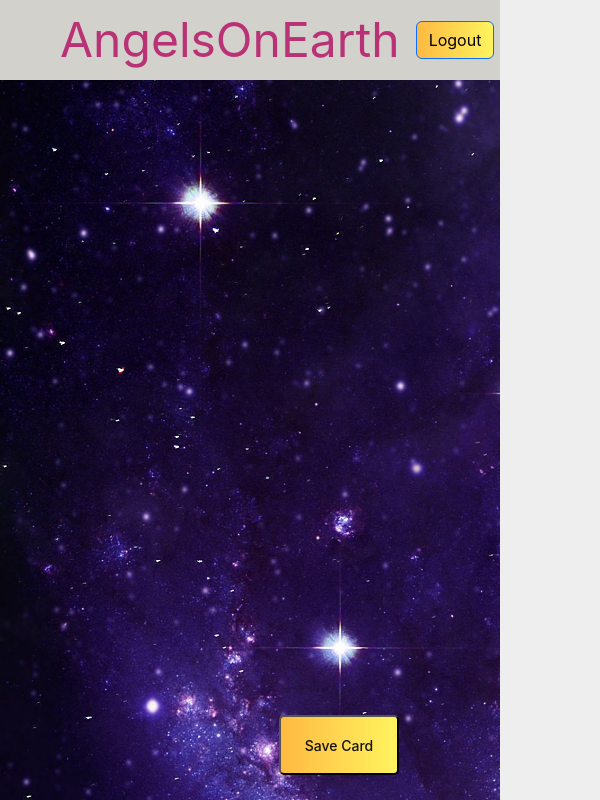
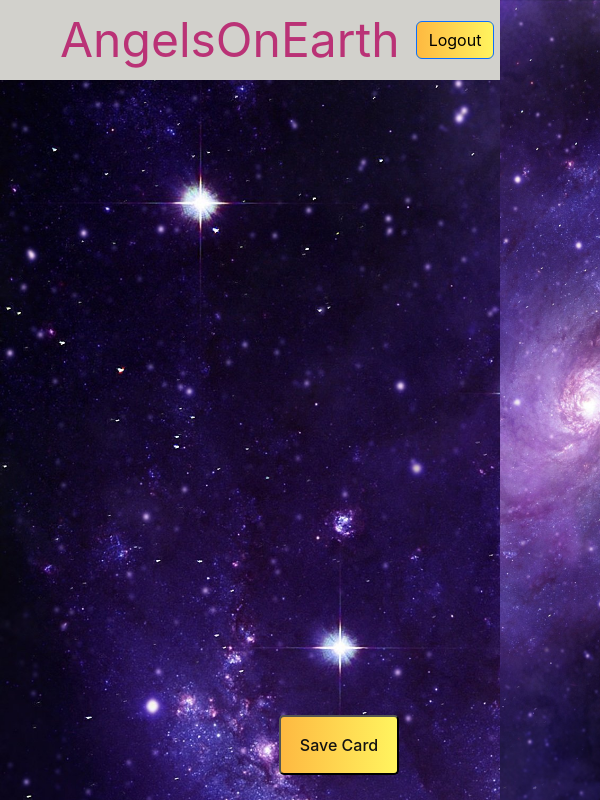
Before and after one commit to Rajankumar001/Oracle_Card, a React (Create React App) app in the folder frontend/: page /displaying-twoCard in a window 600 px wide. Shown: the top 800 px of the page. Built offline with nearby package versions, Linux system fonts and the light colour scheme; sample sign-in values are in the browser's storage; a web font is replaced by a local one.

Commit message:
changes corrected

```diff
--- a/frontend/src/Action/UserAction.js
+++ b/frontend/src/Action/UserAction.js
@@ -1,5 +1,4 @@
 import axios from 'axios';
-// const baseUrl = "http://localhost:8080/";
 export const UserAction=(user)=>async dispatch=>{
   dispatch({type:'SIGNIN_REQUEST'})
   try{
--- a/frontend/src/App.css
+++ b/frontend/src/App.css
@@ -1,6 +1,5 @@
 .app-container{
   width: 99.99%;
-  height:100vh;
   background-image: url('./assets/galaxy background.jpg');
     background-size: cover;
     background-repeat: no-repeat;
--- a/frontend/src/Components/About/About.css
+++ b/frontend/src/Components/About/About.css
@@ -1,6 +1,5 @@
 .About-container{
     width: 100vw;
-    /* height: 100vh; */
     display: flex;
     flex-direction: column;
     justify-content: start;
--- a/frontend/src/Components/BrowseCards/BrowseCard.css
+++ b/frontend/src/Components/BrowseCards/BrowseCard.css
@@ -1,20 +1,3 @@
-#app {
-  height: 100%;
-}
-html,
-body {
-  position: relative;
-  height: 100%;
-}
-
-body {
-  background: #eee;
-  font-family: Helvetica Neue, Helvetica, Arial, sans-serif;
-  font-size: 14px;
-  color: #000;
-  margin: 0;
-  padding: 0;
-}
 
 .swiper {
   padding-top: 30px;
@@ -73,7 +56,7 @@ padding: 10px;
     align-items: center;
     gap: 60px;
     margin-top: 50px;
-    width: 450px;
+    width: 450px !important;
     height: 500px;
     margin: auto;
     padding: 10px;
--- a/frontend/src/Components/DisplayOneCard/DisplayOneCard.css
+++ b/frontend/src/Components/DisplayOneCard/DisplayOneCard.css
@@ -1,11 +1,9 @@
-
 .swiper {
   width: 100%;
   padding-top: 35px;
   padding-bottom: 50px;
   transition: transform 0.4s ease-in-out;
 }
-
 .swiper-slide {
   background-position: center;
   background-size: cover;
@@ -13,8 +11,7 @@
   height: 330px;
   border-radius: 10px;
   transition: transform 0.4s ease-in-out;
-}
-.card{
+}.card{
   width: 260px;
   height: 330px;
   border-radius: 10px;
@@ -31,7 +28,6 @@
   width: 100%;
   border-radius: 10px;
 }
-
 .oneCard-container-displaying{
   padding: 0;
   display: flex;
@@ -108,9 +104,6 @@
   transition: transform 1.4s ease-in-out;
 }
 
-.shake-animation {
-  animation: shake 1.4s ease-in-out;
-}
 .card {
     width: 100%;
     height: 100%;
@@ -139,18 +132,36 @@
   .card.flipped .card-inner {
     transform: rotateY(180deg); /* Apply flip animation */
   }
+@media screen and (min-width: 600px) and (max-width: 1100px) {
+  .cardReading-description-container{
+    margin: auto;
+    position: static;
+    padding: 20px;
+    width: 400px;
+    height: 400px;
+    font-size: 1.1rem;
+    border: grey;
+    border-radius: 10px;
+    color: white;
+    font-family: "inter"sans-serif;
+    font-weight: 500;
+    border: 5px solid goldenrod;
+  }
+  .carReading-name{
+    width: 350px;
+    color: #ba3276;
+    font-size: 1.2rem;
+    font-family: "Inter"sans-serif;
 
-@keyframes shake {
-  0%, 100% {
-    transform: translateX(0);
   }
-  10%, 30%, 50%, 70%, 90% {
-    transform: translateX(-10px);
-  }
-  20%, 40%, 60%, 80% {
-    transform: translateX(10px);
+  .cardReading-description{
+    width: 350px;
+    color: white;
+    font-family: "Inter"sans-serif;
+
   }
 }
+
 @media (max-width:600px) {
   .oneCard-container-displaying{
     display: flex;
@@ -161,8 +172,6 @@
     height: 425px;
     margin: auto;
     padding: 20px;
-    /* border: 2px solid yellow; */
-
   }
   .save-card-container{
     display: flex;
@@ -189,7 +198,6 @@
   }
   .cardReading-description-container{
     margin: auto;
-    /* display: none; */
     position: static;
     padding: 20px;
     width: 400px;
@@ -207,12 +215,10 @@
     color: #ba3276;
     font-size: 1.2rem;
     font-family: "Inter"sans-serif;
-
   }
   .cardReading-description{
     width: 350px;
     color: white;
     font-family: "Inter"sans-serif;
-
   }
 }
--- a/frontend/src/Components/Header/Header.js
+++ b/frontend/src/Components/Header/Header.js
@@ -23,9 +23,7 @@ const Header = () => {
       {['xxl'].map((expand) => (
         <Navbar key={expand} expand={expand} className="bg-body-tertiary mb-3 header-class-container">
           <div fluid className='header-class'>
-            <Navbar.Brand href="/home" className='header-title'>AngelsOnEarth</Navbar.Brand>
-            {/* <p>{LoginUser.user}</p> */}
-
+            <Navbar.Brand href="" className='header-title'>AngelsOnEarth</Navbar.Brand>
             <Button onClick={handleLogout} className="logout-button">
               Logout
             </Button>
```
Also changed, not shown: frontend/src/Components/Header/Header.css (+21 -14 lines).
